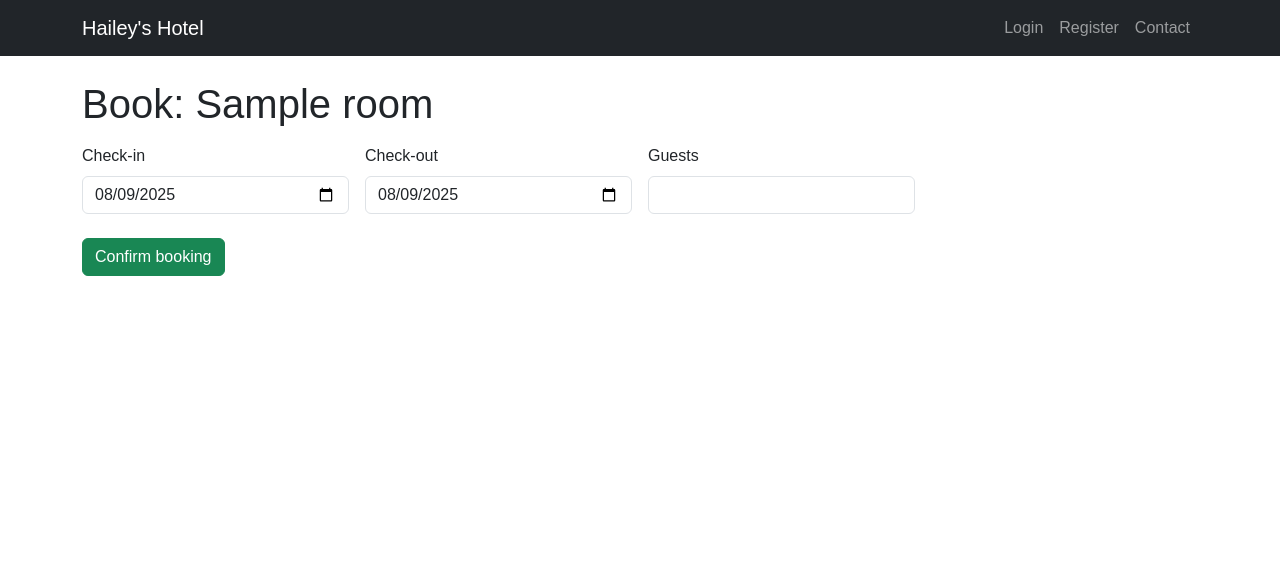
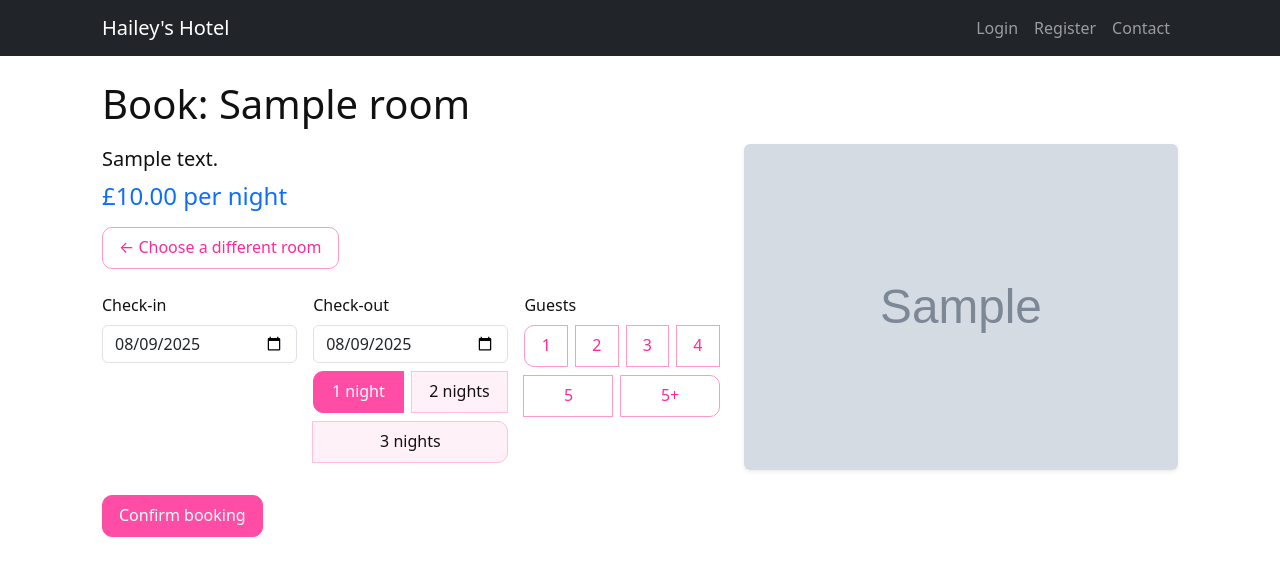
Before and after one commit to dailafing/FlaskHotel, a Flask app: page /rooms/1/book in a window 1280 px wide. Shown: the top 576 px of the page. Run offline with Flask 3, Linux system fonts and the light colour scheme; tables that the repository leaves empty hold one stand-in row (values such as "Sample post"); grey boxes marked "Sample" are stand-in pictures.

Commit message:
Refactor book.html for better presentation and use of helpers

```diff
--- a/app/static/css/style.css
+++ b/app/static/css/style.css
@@ -1,201 +1,267 @@
-body {
-    margin: 0;
-    font-family: Arial, sans-serif;
+/* variables */
+:root {
+  /* pinks */
+  --pink-50:  #fff1f7;
+  --pink-100: #ffe1ef;
+  --pink-200: #ffc1dd;
+  --pink-300: #ff99c5;
+  --pink-400: #ff70b0;
+  --pink-500: #ff4da6;
+  --pink-600: #ff2a97;
+  --pink-700: #e6007e;
+
+  /* neutrals */
+  --ink-900:  #111111;
+  --ink-700:  #333333;
+  --ink-400:  #9a9a9a;
+  --ink-300:  #cccccc;
+  --ink-200:  #e6e6e6;
+  --white:    #ffffff;
+
+  /* sizing */
+  --radius:   10px;
+  --pad-y:    0.7rem;
+  --pad-x:    1.0rem;
+
+  /* focus */
+  --focus-ring: 0 0 0 3px rgba(255, 77, 166, 0.35);
 }
 
-.site-warning-banner {
-    position: fixed;
-    top: 0;
-    left: 0;
-    width: 100%;
-    background-color: rgba(209, 34, 242, 1.0);
-    color: rgba(255, 255, 255, 0.8);
-    text-align: center;
-    padding: 10px;
-    z-index: 9999;
-    box-shadow: 0 5px 30px rgba(0, 0, 0, 1);
+/* base reset that is safe */
+*,
+*::before,
+*::after { box-sizing: border-box; }
+
+html, body {
+  margin: 0;
+  padding: 0;
+  color: var(--ink-900);
+  background: var(--white);
+  font-family: system-ui, -apple-system, Segoe UI, Roboto, Ubuntu, Cantarell, Noto Sans, Arial, sans-serif;
+  line-height: 1.5;
 }
 
-.main-content {
-    padding-top: 60px;
-    text-align: center;
-    margin-bottom: 30px;
+/* links */
+a { color: var(--pink-600); text-decoration: none; }
+a:hover { text-decoration: underline; }
+
+/* layout helpers */
+.container { width: min(1100px, 100% - 2rem); margin: 0 auto; }
+.stack > * + * { margin-top: 0.75rem; }
+
+/* booking panels */
+.booking-strip,
+.booking-card {
+  background: var(--pink-50);
+  border: 1px solid var(--pink-100);
+  border-radius: calc(var(--radius) + 4px);
+  padding: 1rem;
 }
 
-.login-container{
-    display: flex;
-    justify-content: center;
-    align-items: center;
-    padding-top: 10px;
+/* input fields */
+.input,
+select.input,
+textarea.input,
+input[type="text"].input,
+input[type="email"].input,
+input[type="tel"].input,
+input[type="number"].input,
+input[type="date"].input {
+  width: 100%;
+  border: 1px solid var(--ink-200);
+  border-radius: var(--radius);
+  padding: var(--pad-y) var(--pad-x);
+  background: var(--white);
+  color: var(--ink-900);
+  transition: border-color .15s ease, box-shadow .15s ease, background-color .15s ease;
 }
 
-.login-box {
-    border: 1px solid #999;
-    border-style: solid;
-    box-shadow: 0 0 12px rgba(209, 34, 242, 1.0);
-    padding:50px;
-    border-radius: 8px;
-    width: 100%;
-    max-width: 400px;
-    box-sizing: border-box;
-    text-align: center;
+.input::placeholder { color: var(--ink-400); }
+
+.input:hover { border-color: var(--pink-300); }
+
+.input:focus {
+  outline: none;
+  border-color: var(--pink-500);
+  box-shadow: var(--focus-ring);
 }
 
-.hotel-image {
-    padding-bottom: 20px;
+/* buttons base */
+.btn {
+  appearance: none;
+  border: 1px solid transparent;
+  border-radius: var(--radius);
+  padding: var(--pad-y) var(--pad-x);
+  background: var(--ink-200);
+  color: var(--ink-900);
+  font: inherit;
+  line-height: 1.1;
+  cursor: pointer;
+  display: inline-flex;
+  align-items: center;
+  justify-content: center;
+  gap: 0.5rem;
+  text-align: center;
+  transition:
+    background-color .15s ease,
+    border-color .15s ease,
+    color .15s ease,
+    box-shadow .15s ease,
+    transform .02s ease;
 }
 
-img {
-    border-radius: 8px;
-    width: 100%;
+.btn:disabled,
+.btn[aria-disabled="true"] {
+  opacity: 0.6;
+  cursor: not-allowed;
 }
 
-.login-box label {
-    display: block;
-    text-align: left;
-    margin: 15px 0 5px;
-    font-weight: bold;
-    font-size: 14px;
+/* buttons focus */
+.btn:focus { outline: none; }
+.btn:focus-visible { box-shadow: var(--focus-ring); }
+
+/* primary pink button */
+.btn--pink {
+  background: var(--pink-500);
+  border-color: var(--pink-500);
+  color: var(--white);
+}
+.btn--pink:hover {
+  background: var(--pink-400);
+  border-color: var(--pink-400);
+}
+.btn--pink:active {
+  background: var(--pink-700);
+  border-color: var(--pink-700);
+  transform: translateY(1px);
 }
 
-.login-box input[type="email"],
-.login-box input[type="password"] {
-    width: 100%;
-    padding: 10px;
-    border: 1px solid #ccc;
-    border-radius: 4px;
-    font-size: 16px;
-    box-sizing: border-box;
+/* soft surface pink for segmented and toggle style buttons */
+.btn--pink-soft {
+  background: var(--pink-50);
+  color: var(--ink-900);
+  border-color: var(--pink-200);
+}
+.btn--pink-soft:hover {
+  background: var(--pink-100);
+  border-color: var(--pink-300);
+}
+.btn--pink-soft:active {
+  background: var(--pink-200);
+  border-color: var(--pink-400);
+  transform: translateY(1px);
 }
 
-.login-box button {
-    margin-top: 20px;
-    padding: 10px 20px;
-    font-size: 16px;
-    background-color: #007bff;
-    color: white;
-    border: none;
-    border-radius: 4px;
-    cursor: pointer;
+/* outline variant */
+.btn--pink-outline {
+  background: transparent;
+  color: var(--pink-600);
+  border-color: var(--pink-300);
+}
+.btn--pink-outline:hover {
+  background: var(--pink-50);
+  border-color: var(--pink-400);
+}
+.btn--pink-outline:active {
+  background: var(--pink-100);
+  border-color: var(--pink-600);
+  transform: translateY(1px);
 }
 
-.login-box button:hover {
-    background-color: #0056b3;
+/* selected state for JS controlled toggles */
+.btn.is-selected {
+  background: var(--pink-500);
+  border-color: var(--pink-500);
+  color: var(--white);
+}
+.btn.is-selected:hover { background: var(--pink-400); }
+.btn.is-selected:active { background: var(--pink-700); }
+
+/* button groups spacing */
+.btn-group { display: flex; flex-wrap: wrap; gap: 0.5rem; }
+.btn-group .btn { margin: 0; }
+
+/* labels and small text */
+.label { display: inline-block; margin-bottom: 0.35rem; color: var(--ink-700); font-weight: 600; }
+.help { color: var(--ink-700); font-size: 0.9rem; }
+
+/* form rows for booking fields */
+.form-row {
+  display: grid;
+  grid-template-columns: 1fr;
+  gap: 0.75rem;
+}
+@media (min-width: 700px) {
+  .form-row--two { grid-template-columns: 1fr 1fr; }
+  .form-row--three { grid-template-columns: 1fr 1fr 1fr; }
 }
 
-.forgot-link,
-.staff-link {
-    display: block;
-    margin-top: 15px;
-    font-size: 14px;
-    color: #007bff;
-    text-decoration: none;
+/* date input tweaks that are safe */
+input[type="date"].input::-webkit-calendar-picker-indicator {
+  cursor: pointer;
 }
 
-.forgot-link:hover,
-.staff-link:hover {
-    text-decoration: underline;
+/* pink focus for custom widgets in case a script adds data-focus */
+[data-focus="true"] { box-shadow: var(--focus-ring); }
+
+/* table stuff */
+.table {
+  width: 100%;
+  border-collapse: collapse;
+}
+.table th,
+.table td {
+  padding: 0.75rem;
+  border-bottom: 1px solid var(--ink-200);
+  text-align: left;
+}
+.table th {
+  color: var(--ink-700);
+  font-weight: 600;
+  background: var(--pink-50);
 }
 
-.login-wrapper {
-    width: 80%;
-    max-width: 400px;
-    box-sizing: border-box;
+/* cards for room types */
+.card {
+  background: var(--white);
+  border: 1px solid var(--ink-200);
+  border-radius: var(--radius);
+  overflow: hidden;
 }
+.card__body { padding: 1rem; }
+.card__footer { padding: 0.75rem 1rem; background: var(--pink-50); border-top: 1px solid var(--pink-100); }
 
-.staff-login {
-    text-align: left;
-    padding-left: 20px;
-    margin-top: 10px;
+/* spacing utilities */
+.mt-0 { margin-top: 0; }
+.mt-1 { margin-top: 0.25rem; }
+.mt-2 { margin-top: 0.5rem; }
+.mt-3 { margin-top: 0.75rem; }
+.mt-4 { margin-top: 1rem; }
+
+.mb-0 { margin-bottom: 0; }
+.mb-1 { margin-bottom: 0.25rem; }
+.mb-2 { margin-bottom: 0.5rem; }
+.mb-3 { margin-bottom: 0.75rem; }
+.mb-4 { margin-bottom: 1rem; }
+
+/* treat aria-pressed like .is-selected */
+.btn[aria-pressed="true"] {
+  background: var(--pink-500);
+  border-color: var(--pink-500);
+  color: var(--white);
 }
+.btn[aria-pressed="true"]:hover { background: var(--pink-400); }
+.btn[aria-pressed="true"]:active { background: var(--pink-700); }
 
-.create-account {
-    text-align: center;
-    margin-top: 20px;
+/* connected look for segmented groups */
+.btn-group.segmented .btn {
+  border-radius: 0;
 }
-
-.create-account-button {
-    display: inline-block;
-    padding: 10px 20px;
-    margin-top: 10px;
-    font-size: 16px;
-    font-family: inherit;
-    font-weight: 400;
-    background-color: #28a745;
-    color: white;
-    border-radius: 4px;
-    text-decoration: none;
-    text-align: center;
-    border: none;
-    cursor: pointer;
-    transition: background-color 0.3s ease;
-    line-height: normal;
+.btn-group.segmented .btn:first-child {
+  border-top-left-radius: var(--radius);
+  border-bottom-left-radius: var(--radius);
 }
-
-.create-account-button:hover {
-    background-color: #218838;
+.btn-group.segmented .btn:last-child {
+  border-top-right-radius: var(--radius);
+  border-bottom-right-radius: var(--radius);
 }
-
-.form-footer {
-    margin-top: 40px;
-}
-
-.gdpr-confirmation {
-    text-align: left;
-    margin-top: 20px;
-    display: flex;
-    gap: 10px;
-    align-items: flex-start;
-    font-size: 14px;
-}
-
-.gdpr-label {
-    font-weight: normal;
-}
-
-.success-message {
-    background-color: #d4edda;
-    color: #155724;
-    border: 1px solid #c3e6cb;
-    padding: 12px;
-    border-radius: 4px;
-    margin-bottom: 20px;
-    font-size: 14px;
-}
-
-.popup-overlay {
-    position: fixed;
-    top: 0;
-    left: 0;
-    width: 100%;
-    height: 100%;
-    background-color: rgba(0, 0, 0, 0.4);
-    display: flex;
-    justify-content: center;
-    align-items: center;
-    z-index: 9999;
-}
-
-.popup-box {
-    background-color: white;
-    padding: 30px;
-    border-radius: 8px;
-    box-shadow: 0 0 12px rgba(0, 0, 0, 0.3);
-    text-align: center;
-    font-size: 16px;
-    max-width: 300px;
-}
-
-.popup-box button {
-    margin-top: 15px;
-    padding: 8px 16px;
-    background-color: #007bff;
-    color: white;
-    border: none;
-    border-radius: 4px;
-    cursor: pointer;
-}
-
-.popup-box button:hover {
-    background-color: #0056b3;
-}
--- a/app/templates/book.html
+++ b/app/templates/book.html
@@ -1,33 +1,87 @@
 {% extends "base.html" %}
 
 {% block content %}
-
 <h1 class="mb-3">Book: {{ room.name }}</h1>
 
+<div class="row align-items-start g-4 mb-4">
+  <!-- Details + form column (left on desktop, top on mobile) -->
+  <div class="col-md-7 order-2 order-md-1">
+
+    <!-- Room description & price -->
+    <p class="lead mb-2">{{ room.description }}</p>
+    <h4 class="text-primary mb-3">
+      £{{ "%.2f"|format(room.price) }} per night
+    </h4>
+
+    <!-- Change-room button -->
+    <a href="{{ url_for('main.index') }}"
+      class="btn btn--pink-outline mb-4">
+      ← Choose a different room
+    </a>
+
+    <!-- START Booking form (moved up, no white space) -->
     <form method="post" novalidate aria-label="Booking form">
+      {{ form.csrf_token }}
 
-  {{ form.csrf_token }}
       <div class="row g-3">
-
-    <div class="col-md-3">
-      <label class="form-label" for="{{ form.start_date.id }}">Check‑in</label>
-      {{ form.start_date(class="form-control", aria_label="Check-in date") }}
+        <!-- Check-in -->
+        <div class="col-sm-4">
+          <label class="form-label"
+                 for="{{ form.start_date.id }}">Check-in</label>
+          {{ form.start_date(class="form-control") }}
         </div>
 
-    <div class="col-md-3">
-      <label class="form-label" for="{{ form.end_date.id }}">Check‑out</label>
-      {{ form.end_date(class="form-control", aria_label="Check-out date") }}
+        <!-- Check-out -->
+        <div class="col-sm-4">
+          <label class="form-label"
+                 for="{{ form.end_date.id }}">Check-out</label>
+          {{ form.end_date(class="form-control") }}
+
+          <!-- Night-count buttons -->
+          <div class="btn-group mt-2" role="group" aria-label="Quick nights">
+            <button type="button" class="btn btn--pink-soft js-nights is-selected" data-nights="1">1 night</button>
+            <button type="button" class="btn btn--pink-soft js-nights"             data-nights="2">2 nights</button>
+            <button type="button" class="btn btn--pink-soft js-nights"             data-nights="3">3 nights</button>
+          </div>
         </div>
 
-    <div class="col-md-3">
-      <label class="form-label" for="{{ form.guests.id }}">Guests</label>
-      {{ form.guests(class="form-control", aria_label="Number of guests") }}
+        <!-- Guests -->
+        <div class="col-sm-4">
+          <label class="form-label">Guests</label>
+          <!-- Hidden field (keeps WTForms validation) -->
+          {{ form.guests(type="hidden") }}
+
+          <div class="btn-group d-flex" role="group" aria-label="Guest count">
+            {% for g in [1,2,3,4,5] %}
+              <button type="button"
+                      class="btn btn--pink-outline guest-btn flex-fill"
+                      data-count="{{ g }}">
+                {{ g }}
+              </button>
+            {% endfor %}
+            <button type="button"
+                    class="btn btn--pink-outline guest-btn flex-fill"
+                    data-count="6">
+              5+
+            </button>
+          </div>
+
         </div>
 
         <div class="col-12">
-      {{ form.submit(class="btn btn-success mt-2") }}
+          {{ form.submit(class="btn btn--pink mt-3") }}
+        </div>
+      </div>
+    </form>
+    <!-- END Booking form -->
   </div>
 
+  <!-- Image column (right on desktop) -->
+  <div class="col-md-5 order-1 order-md-2 text-center">
+    <img src="{{ url_for('static', filename=room.image_url) }}"
+         alt="{{ room.name }} image"
+         class="img-fluid rounded shadow-sm w-100">
+  </div>
 </div>
 
 <script>
```
Lines whose indentation alone changed are shown as unchanged.
